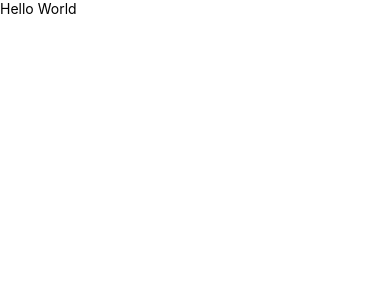
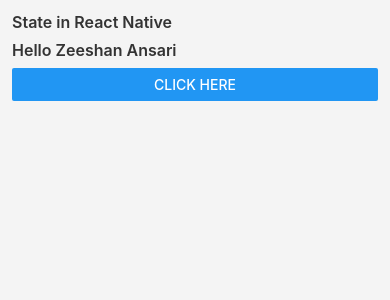
Before and after one commit to abdulumar1111/codestepbystep, a React Native app: screen / in a window 390 px wide. Shown: the top 300 px of the page. Built offline with nearby package versions, Linux system fonts and the light colour scheme.

Commit message:
In this commit state in react native

```diff
--- a/App.js
+++ b/App.js
@@ -1,12 +1,33 @@
-import React from 'react';
-import { Text, View } from 'react-native';
+import React, {useState} from 'react';
+import {Button, StyleSheet, Text, View} from 'react-native';
 
 const App = () => {
-  return(
-    <View>
-      <Text>Hello World</Text>
+  const [name, setName] = useState('Zeeshan Ansari');
+  const handlePress = () => {
+    setName('Asba Ansari');
+  };
+  return (
+    <View style={Styles.container}>
+      <Text style={Styles.title}>State in React Native </Text>
+      <Text style={Styles.title}>Hello {name}</Text>
+      <Button title="Click Here" onPress={handlePress} />
     </View>
-  )
-}
+  );
+};
 
 export default App;
+
+const Styles = StyleSheet.create({
+  container: {
+    flex: 1,
+    backgroundColor: '#f4f4f4',
+    paddingVertical: 12,
+    paddingHorizontal: 12,
+  },
+  title: {
+    color: '#333',
+    fontSize: 16,
+    fontWeight: '600',
+    marginBottom: 8,
+  },
+});
```
